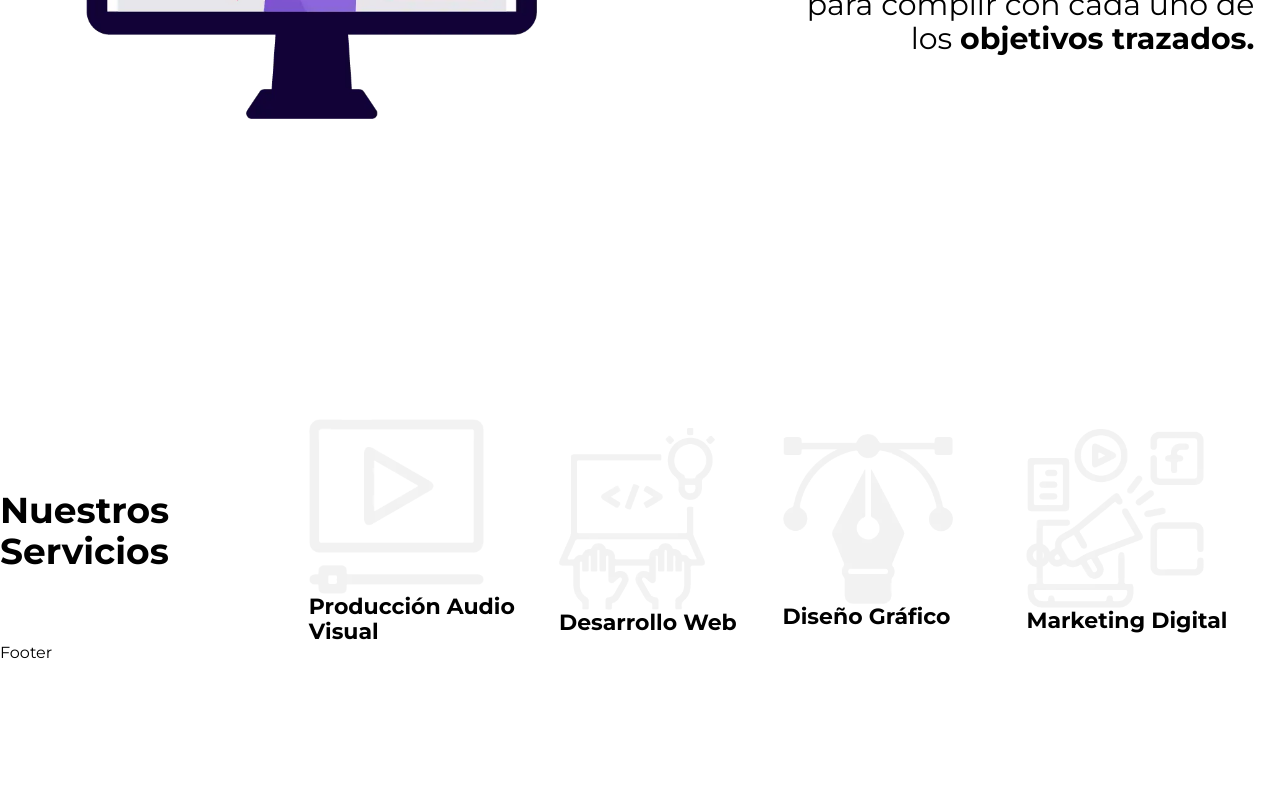
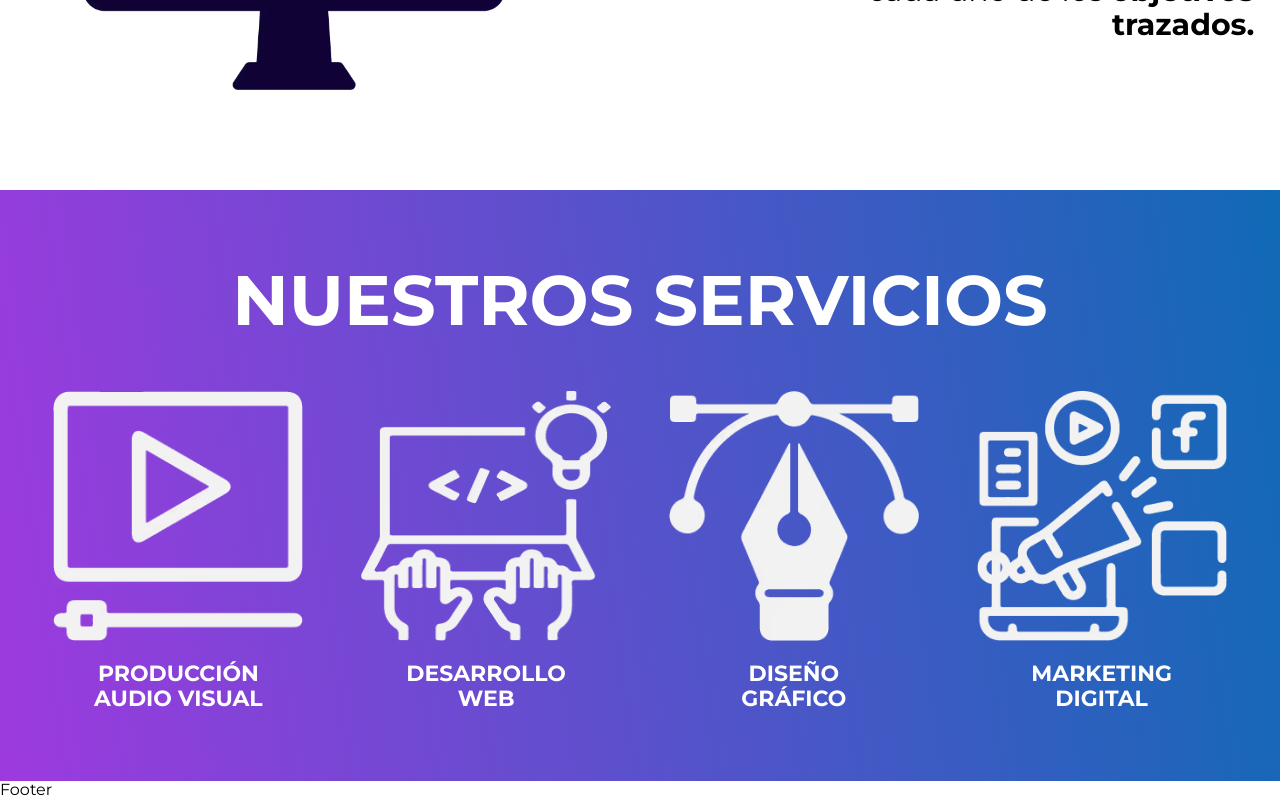
Before and after one commit to jhonnymosquera/web-start, a React (Vite) app: page / in a window 1280 px wide. Shown: the part 1132-1932 px from the top of the page. Before the commit the page ends 1795 px from the top, so only its background shows below. Built offline with nearby package versions, Linux system fonts and the light colour scheme.

Commit message:
terminando la seccion de servicios

```diff
--- a/src/components/Services/Servicios.jsx
+++ b/src/components/Services/Servicios.jsx
@@ -1,10 +1,10 @@
 import Picture from '../utils/Picture';
 
-function Servicios({ params, classsName = '' }) {
+function Servicios({ params, className }) {
 	const { description, img } = params;
 
 	return (
-		<article className={classsName}>
+		<article className={className}>
 			<Picture params={img} />
 
 			<h3>{description}</h3>
--- a/src/components/utils/Picture.jsx
+++ b/src/components/utils/Picture.jsx
@@ -1,7 +1,7 @@
 function Picture({ params, className = '' }) {
 	return (
 		<picture className={className}>
-			{/* <source srcSet={params.avif} type="image/avif" /> */}
+			<source srcSet={params.avif} type="image/avif" />
 			<source srcSet={params.webp} type="image/webp" />
 			<img srcSet={params.png} alt={params.alt} />
 		</picture>
--- a/src/pages/HomePage.jsx
+++ b/src/pages/HomePage.jsx
@@ -27,14 +27,20 @@ function HomePage() {
 				</article>
 			</section>
 
-			<section className="homePage_section">
-				<h2 className="homePage_section_h2">Nuestros Servicios</h2>
+			<section className="homePage_services">
+				<h2 className="homePage_services_h2">Nuestros Servicios</h2>
 
-				{servicios.map((servicio, index) => {
-					return (
-						<Servicios key={index} params={servicio} className={'homePage_section_services'} />
-					);
-				})}
+				<div className="homePage_services_produts container">
+					{servicios.map((servicio, index) => {
+						return (
+							<Servicios
+								key={index}
+								params={servicio}
+								className={'homePage_services_produts_produt'}
+							/>
+						);
+					})}
+				</div>
 			</section>
 		</main>
 	);
--- a/src/scss/base/_globales.scss
+++ b/src/scss/base/_globales.scss
@@ -60,7 +60,7 @@ a {
 }
 
 .App {
-	//width: min(95%, 1200rem);
+	// width: min(95%, 1400rem);
 	margin: 0 auto;
 }
 
--- a/src/scss/layout/_homePage.scss
+++ b/src/scss/layout/_homePage.scss
@@ -1,3 +1,5 @@
+@use 'base/mixins' as m;
+@use 'base/variables' as v;
 .homePage {
 	&_title {
 		text-align: center;
@@ -20,11 +22,12 @@
 		align-items: center;
 		margin-top: 300rem;
 
-		img {
-			width: 70%;
+		picture {
+			width: 500rem;
 		}
+
 		&_article {
-			width: 40%;
+			width: 500rem;
 			text-align: right;
 			&_h2 {
 				font-size: 50rem;
@@ -38,4 +41,39 @@
 			}
 		}
 	}
+
+	&_services {
+		text-align: center;
+		@include m.linearGradient;
+		margin-top: 100rem;
+		padding: 70rem 0;
+		&_h2 {
+			text-transform: uppercase;
+			color: v.$blanco;
+			font-size: 70rem;
+			margin-bottom: 50rem;
+		}
+		&_produts {
+			display: flex;
+			justify-content: space-evenly;
+			align-items: center;
+			gap: 30rem;
+			flex-wrap: wrap;
+			&_produt {
+				display: flex;
+				flex-direction: column;
+				align-items: center;
+				img {
+					margin-bottom: 20rem;
+					width: 250rem;
+					height: 250rem;
+				}
+				h3 {
+					color: v.$blanco;
+					width: 170rem;
+					text-transform: uppercase;
+				}
+			}
+		}
+	}
 }
```
Also changed, not shown: src/scss/layout/_header.scss (+12 -0 lines), src/App.css.
